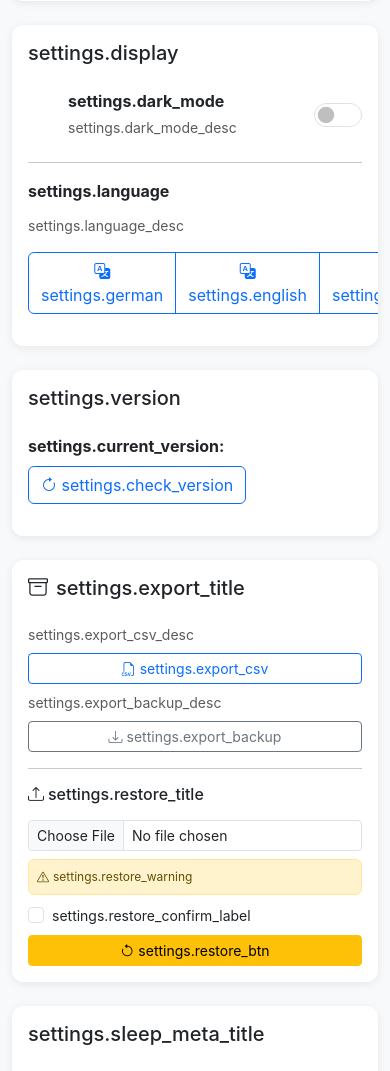
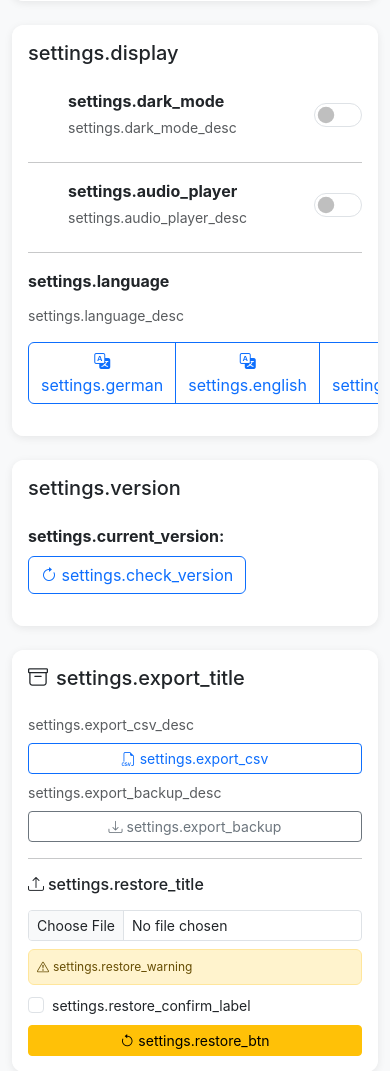
Before and after one commit to Sleepwalker86/myBaby, a Python web app: template app/templates/settings.html in a window 390 px wide. Shown: the part 443-1514 px from the top of the page. Run offline with Jinja, Linux system fonts and the light colour scheme; the template is opened without the code that fills it, so the values that code supplies are empty.

Commit message:
fix: resolve issues #20, #22, #23
#20: Fix quick entry modal buttons not responding to clicks
- Sleep/diaper action buttons in quickEntryModal had no event handlers
  because the inline <script> block ran before the modal HTML was parsed
- Wrap both querySelectorAll forEach calls in DOMContentLoaded so all
  buttons (including those inside the modal) are found after full parse

#22: Add audio player show/hide toggle in settings
- New migration 017 adds show_audio_player column to baby_info
- BabyInfo.get/set_show_audio_player() methods
- Settings route reads/saves the preference via /settings/audio-player POST
- Toggle switch in Settings > Darstellung card; auto-submits on change
- Index page wraps audio player section in {% if show_audio_player %}
- Translations for all three languages (de/en/es)

#23: Optimize display on small screens
- Header card: flex container now uses min-width:0 + flex:1 on left side
  and flex-shrink-0 on right side; text-truncate on h5 and p prevents wrap
- Status cards: text-truncate on fw-bold labels; media query at ≤400px
  reduces font size to 0.7rem and tightens padding in status cards

Co-Authored-By: Claude Sonnet 4.6 <noreply@anthropic.com>

```diff
--- a/app/routes/main.py
+++ b/app/routes/main.py
@@ -433,6 +433,7 @@ def index():
 
     # Baby-Name für persönlichere Anzeige
     baby_name = BabyInfo.get_name()
+    show_audio_player = BabyInfo.get_show_audio_player()
 
     return render_template('index.html',
                          sleep_status=sleep_status,
@@ -456,6 +457,7 @@ def index():
                          baby_age_months=baby_age_months,
                          baby_name=baby_name,
                          sleep_meta=sleep_meta,
+                         show_audio_player=show_audio_player,
                          now_date=datetime.now(tz_berlin).date().isoformat())
 
 @bp.route('/api/audio-files')
--- a/app/templates/base.html
+++ b/app/templates/base.html
@@ -389,6 +389,22 @@
             flex-direction: column;
             justify-content: center;
         }
+
+        /* Responsive Optimierungen für kleine Bildschirme */
+        @media (max-width: 400px) {
+            .status-card .card-body {
+                padding: 0.5rem 0.4rem;
+            }
+            .status-card .fw-bold {
+                font-size: 0.7rem;
+                white-space: nowrap;
+                overflow: hidden;
+                text-overflow: ellipsis;
+            }
+            .status-card .text-muted.small {
+                font-size: 0.7rem;
+            }
+        }
     </style>
 </head>
 <body>
--- a/app/templates/settings.html
+++ b/app/templates/settings.html
@@ -56,6 +56,27 @@
                     </div>
                     <input class="form-check-input" type="checkbox" id="darkModeToggle" role="switch" style="width: 3em; height: 1.5em; cursor: pointer;">
                 </div>
+
+                <hr>
+
+                <form method="POST" action="{{ url_for('settings.update_audio_player') }}">
+                    <input type="hidden" name="csrf_token" value="{{ csrf_token() }}">
+                    <div class="form-check form-switch d-flex align-items-center justify-content-between mb-4">
+                        <div>
+                            <label class="form-check-label" for="audioPlayerToggle" style="cursor: pointer;">
+                                <strong>{{ _('settings.audio_player') }}</strong>
+                            </label>
+                            <small class="form-text text-muted d-block">
+                                {{ _('settings.audio_player_desc') }}
+                            </small>
+                        </div>
+                        <input class="form-check-input" type="checkbox" id="audioPlayerToggle" role="switch"
+                               style="width: 3em; height: 1.5em; cursor: pointer;"
+                               {{ 'checked' if show_audio_player else '' }}
+                               onchange="this.form.querySelector('[name=show_audio_player]').value = this.checked ? '1' : '0'; this.form.submit();">
+                        <input type="hidden" name="show_audio_player" value="{{ '1' if show_audio_player else '0' }}">
+                    </div>
+                </form>
 
                 <hr>
 
--- a/translations/de.json
+++ b/translations/de.json
@@ -259,7 +259,10 @@
     "restore_error_no_confirm": "Bitte bestätige die Wiederherstellung",
     "restore_error_invalid_json": "Ungültige JSON-Datei",
     "restore_error_invalid_format": "Ungültiges Backup-Format",
-    "restore_error_db": "Datenbankfehler bei der Wiederherstellung"
+    "restore_error_db": "Datenbankfehler bei der Wiederherstellung",
+    "audio_player": "Audio-Player",
+    "audio_player_desc": "Audio-Player auf der Startseite anzeigen",
+    "saved": "Einstellungen gespeichert"
   },
   "messages": {
     "success": {
--- a/translations/en.json
+++ b/translations/en.json
@@ -259,7 +259,10 @@
     "restore_error_no_confirm": "Please confirm the restore",
     "restore_error_invalid_json": "Invalid JSON file",
     "restore_error_invalid_format": "Invalid backup format",
-    "restore_error_db": "Database error during restore"
+    "restore_error_db": "Database error during restore",
+    "audio_player": "Audio Player",
+    "audio_player_desc": "Show audio player on the home screen",
+    "saved": "Settings saved"
   },
   "messages": {
     "success": {
--- a/translations/es.json
+++ b/translations/es.json
@@ -259,7 +259,10 @@
     "restore_error_no_confirm": "Por favor confirma la restauración",
     "restore_error_invalid_json": "Archivo JSON inválido",
     "restore_error_invalid_format": "Formato de copia de seguridad inválido",
-    "restore_error_db": "Error de base de datos durante la restauración"
+    "restore_error_db": "Error de base de datos durante la restauración",
+    "audio_player": "Reproductor de audio",
+    "audio_player_desc": "Mostrar reproductor de audio en la pantalla de inicio",
+    "saved": "Configuración guardada"
   },
   "messages": {
     "success": {
```
Also changed, not shown: app/models/models.py (+30 -0 lines), app/routes/settings.py (+11 -0 lines), app/templates/index.html (+17 -11 lines), migrations/017_add_show_audio_player.sql (added).
